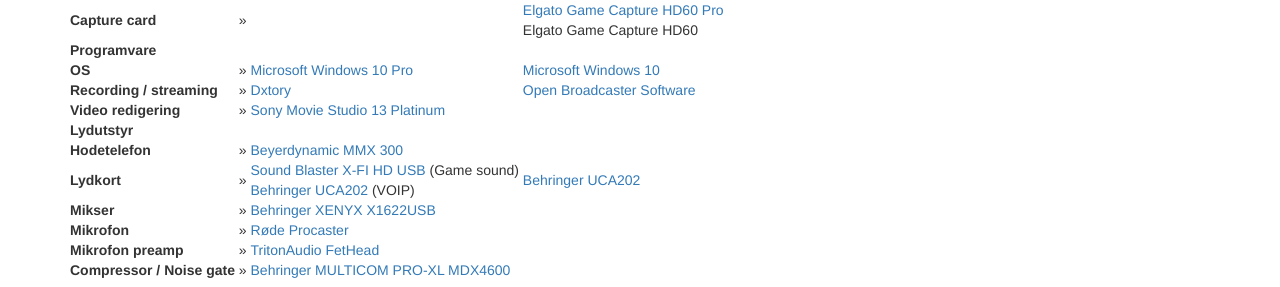
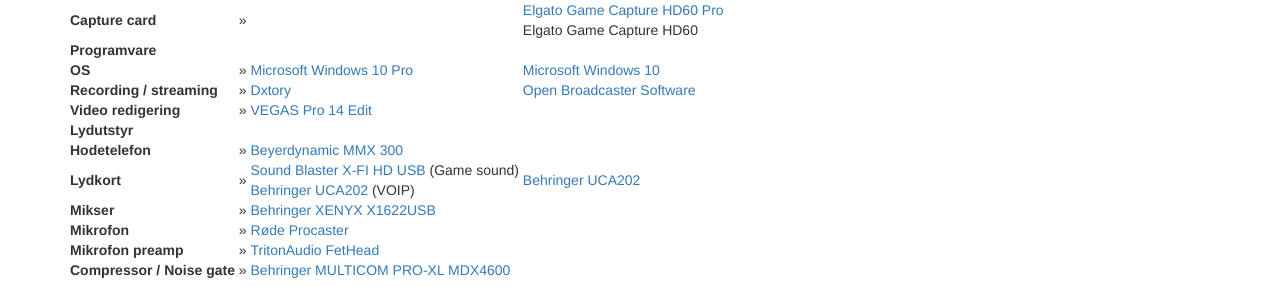
Before and after one commit to sakarias/sakarias.net, a Jekyll site: the page built from utstyr.html, in a window 1280 px wide. Shown: the part 512-799 px from the top of the page. Built offline with Jekyll 4.4.1, drawn with Linux system fonts in a browser that asks for light colours; nearby versions of some CDN libraries; Markdown is read by kramdown in place of the engine named in the settings.

Commit message:
Upgraded editing software

```diff
--- a/utstyr.html
+++ b/utstyr.html
@@ -159,7 +159,7 @@ title: Utstyr
     <tr>
         <th>Video redigering</th>
         <td>&nbsp;»&nbsp;</td>
-        <td><a href="http://www.sonycreativesoftware.com/moviestudiope">Sony Movie Studio 13 Platinum</a></td>
+        <td><a href="http://www.vegascreativesoftware.com/us/vegas-pro-edit/">VEGAS Pro 14 Edit</a></td>
         <td>&nbsp;</td>
         <td>&nbsp;</a></td>
     </tr>
```
